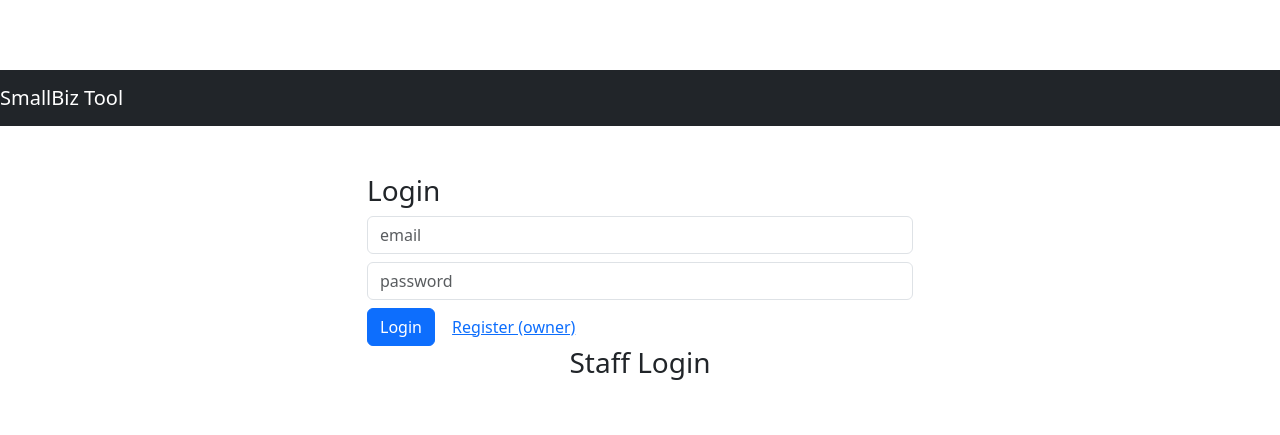
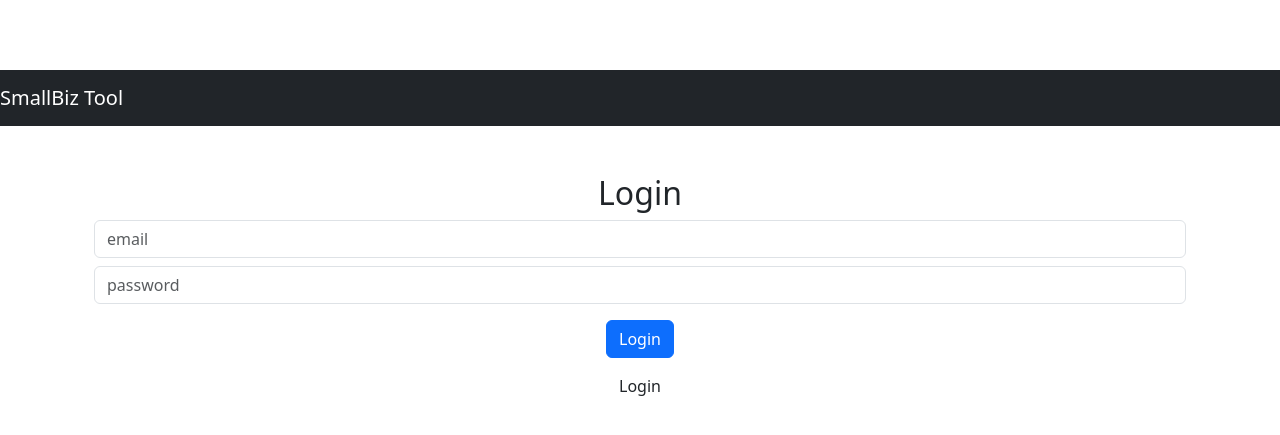
Before and after one commit to Vijay-soundhariya/billing-app, a Flask app: page /login in a window 1280 px wide. Shown: the top 435 px of the page. Run offline with Flask 3, Linux system fonts and the light colour scheme.

Commit message:
Refactor login.html for improved layout
Updated the login form layout and structure for better readability.

```diff
--- a/templates/login.html
+++ b/templates/login.html
@@ -1,16 +1,14 @@
-{% extends "base.html" %}
+{% extends 'base.html' %}
 {% block content %}
-<div class="row justify-content-center mt-5">
-  <div class="col-md-6">
-    <h3>Login</h3>
-    <form method="post">
-      <div class="mb-2"><input name="email" class="form-control" placeholder="email"></div>
-      <div class="mb-2"><input name="password" type="password" class="form-control" placeholder="password"></div>
-      <button class="btn btn-primary">Login</button>
-      <a href="{{ url_for('register') }}" class="btn btn-link">Register (owner)</a>
-      <h3 class="text-center">{{ 'Owner Login' if role=='owner' else 'Staff Login' }}</h3>
-      <input type="hidden" name="role" value="{{ role }}">
+<div class="container text-center mt-5">
+    <h2>Login</h2>
+
+    <form method="POST">
+        <input class="form-control" name="email" placeholder="email">
+        <input class="form-control mt-2" name="password" placeholder="password" type="password">
+        <button class="btn btn-primary mt-3">Login</button>
     </form>
-  </div>
+
+    <p class="mt-3">{{ role | capitalize }} Login</p>
 </div>
 {% endblock %}
```
